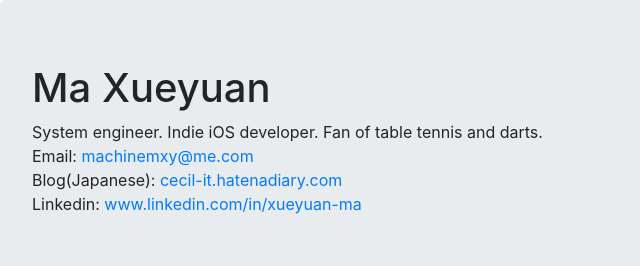
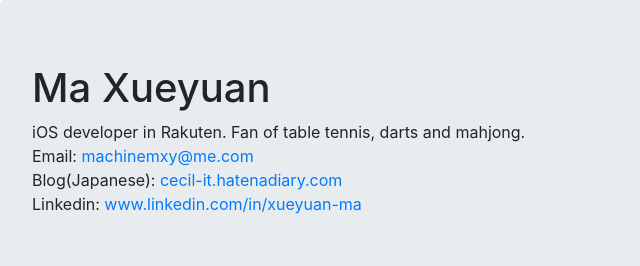
Before and after one commit to machinemxy/machinemxy.github.io, a plain HTML site: page index.html in a window 1280 px wide. Shown: the top 266 px of the page, 0-640 px from the left. Drawn offline with nearby package versions, Linux system fonts and the light colour scheme.

Commit message:
update self-introduction

```diff
--- a/index.html
+++ b/index.html
@@ -14,7 +14,7 @@
 		<div class="jumbotron">
 			<h1>Ma Xueyuan</h1>
 			<p>
-				System engineer. Indie iOS developer. Fan of table tennis and darts.<br>
+				iOS developer in Rakuten. Fan of table tennis, darts and mahjong.<br>
 				Email: <a href="mailto:machinemxy@me.com">machinemxy@me.com</a><br>
 				Blog(Japanese): <a href="https://cecil-it.hatenadiary.com/">cecil-it.hatenadiary.com</a><br>
 				Linkedin: <a href="https://www.linkedin.com/in/xueyuan-ma/">www.linkedin.com/in/xueyuan-ma</a>
```
